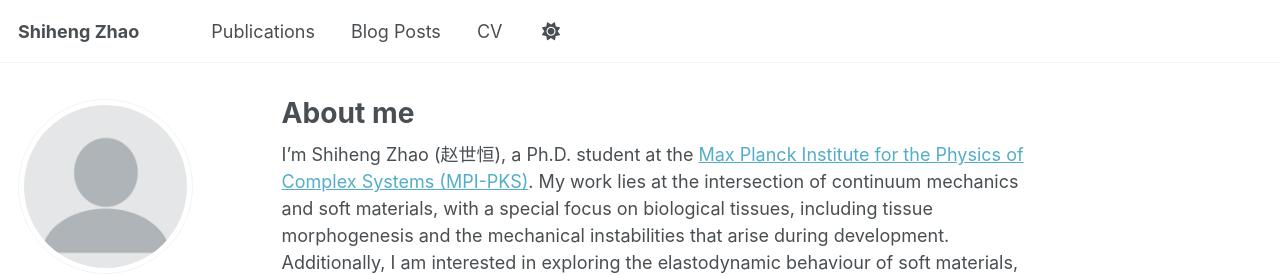
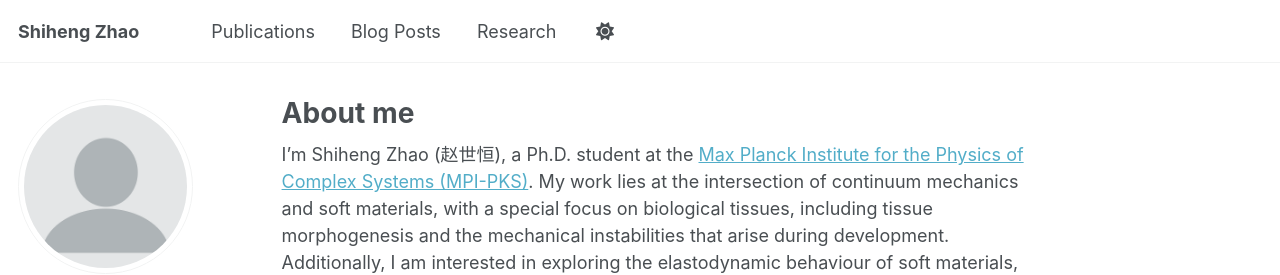
Before and after one commit to Iamzsh/Iamzsh.github.io, a Jekyll site: the page built from _pages/about.md, in a window 1280 px wide. Shown: the top 275 px of the page. Built offline with Jekyll 4.4.1, drawn with Linux system fonts in a browser that asks for light colours; some web fonts are replaced.

Commit message:
Update navigation.yml

```diff
--- a/_data/navigation.yml
+++ b/_data/navigation.yml
@@ -23,8 +23,10 @@ main:
   - title: "Blog Posts"
     url: /year-archive/
 
-  - title: "CV"
-    url: /cv/
+  - title: "Research"
+    url: /research/
+  #- title: "CV"
+  #  url: /cv/
 
   # - title: "CV"
   #   url: /cv-json/
```
